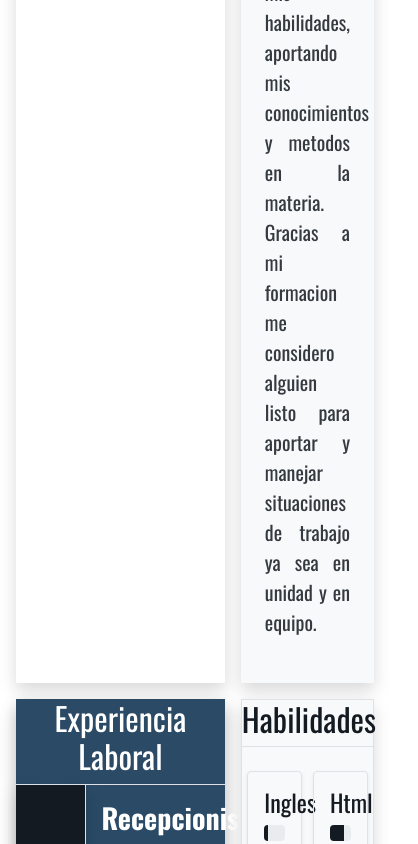
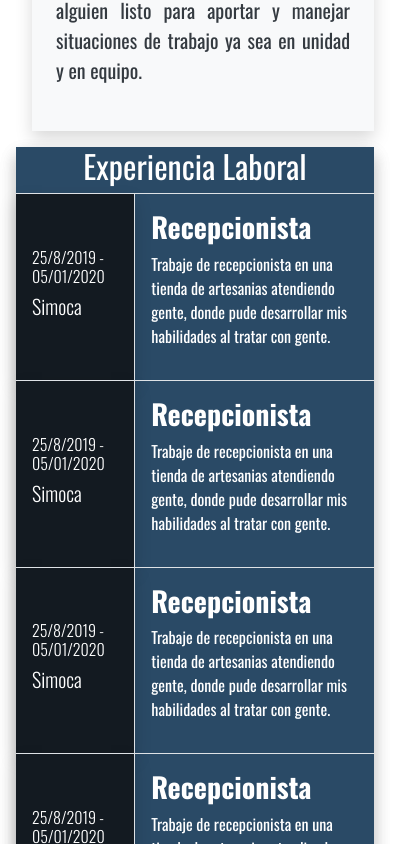
Before and after one commit to leo43161/leo43161.github.io, a React (Create React App) app: page / in a window 390 px wide. Shown: the part 820-1664 px from the top of the page, 418 px wide, since content can reach past the window. Built offline with nearby package versions, Linux system fonts and the light colour scheme.

Commit message:
Se realizo un responsive de toda la paguina

```diff
--- a/src/App.js
+++ b/src/App.js
@@ -12,27 +12,27 @@ import Portafolio from "./Components/Portafolio/Portafolio";
 function App() {
   return (
     <div className="owsla">
-      <section className="d-flex px-3 py-2">
-        <div className="col-7 p-0 shadow">
+      <section className="d-flex flex-wrap px-3 py-2">
+        <div className="col-lg-7 col-12 p-0 shadow">
           <Headers></Headers>
         </div>
-        <div className="col-5 pl-3 pr-0">
+        <div className="col-lg-5 col-12 pl-3 pr-0 mt-3 mt-lg-0">
           <SobreMi></SobreMi>
         </div>
       </section>
-      <section className="d-flex px-3 py-2">
-        <div className="col-7 p-0 shadow">
+      <section className="d-flex flex-wrap px-3 py-2">
+        <div className="col-lg-7 col-12 p-0 shadow">
           <Experiencia></Experiencia>
         </div>
-        <div className="col-5 pl-3 pr-0">
+        <div className="col-lg-5 col-12 pl-3 pr-0 mt-3 mt-lg-0">
           <Habilidades></Habilidades>
         </div>
       </section>
-      <section className="d-flex px-3 py-2">
-        <div className="col-7 p-0 shadow">
+      <section className="d-flex flex-wrap px-3 py-2">
+        <div className="col-lg-7 col-12 p-0 shadow">
           <Experiencia></Experiencia>
         </div>
-        <div className="col-5 pl-3 pr-0 shadow">
+        <div className="col-lg-5 col-12 pl-3 pr-0 shadow mt-3 mt-lg-0">
           <Contactame></Contactame>
         </div>
       </section>
@@ -41,7 +41,7 @@ function App() {
           <h1>Portfolio</h1>
           <hr></hr>
         </div>
-        <div className="container-fluid">
+        <div className="container-fluid px-0">
           <Portafolio></Portafolio>
         </div>
       </section>
--- a/src/Components/Portafolio/Portafolio.js
+++ b/src/Components/Portafolio/Portafolio.js
@@ -11,8 +11,8 @@ import {
 
 const Portafolio = () => {
   return (
-    <div className="w-100 d-flex">
-      <div className="d-flex flex-column col-6 p-0">
+    <div className="w-100 d-flex flex-column flex-lg-row">
+      <div className="d-flex flex-column col-lg-6 col-12 p-0">
         {/* 1 */}
         <Diseños
           nombre="Galeria"
@@ -125,7 +125,7 @@ const Portafolio = () => {
           }
         ></Diseños>
       </div>
-      <div className="d-flex flex-column ml-3 col-6 p-0">
+      <div className="d-flex flex-column pl-2 col-lg-6 col-12 p-0">
         {/* 2 */}
         <Diseños
           nombre="Fratom Chocolates"
```
